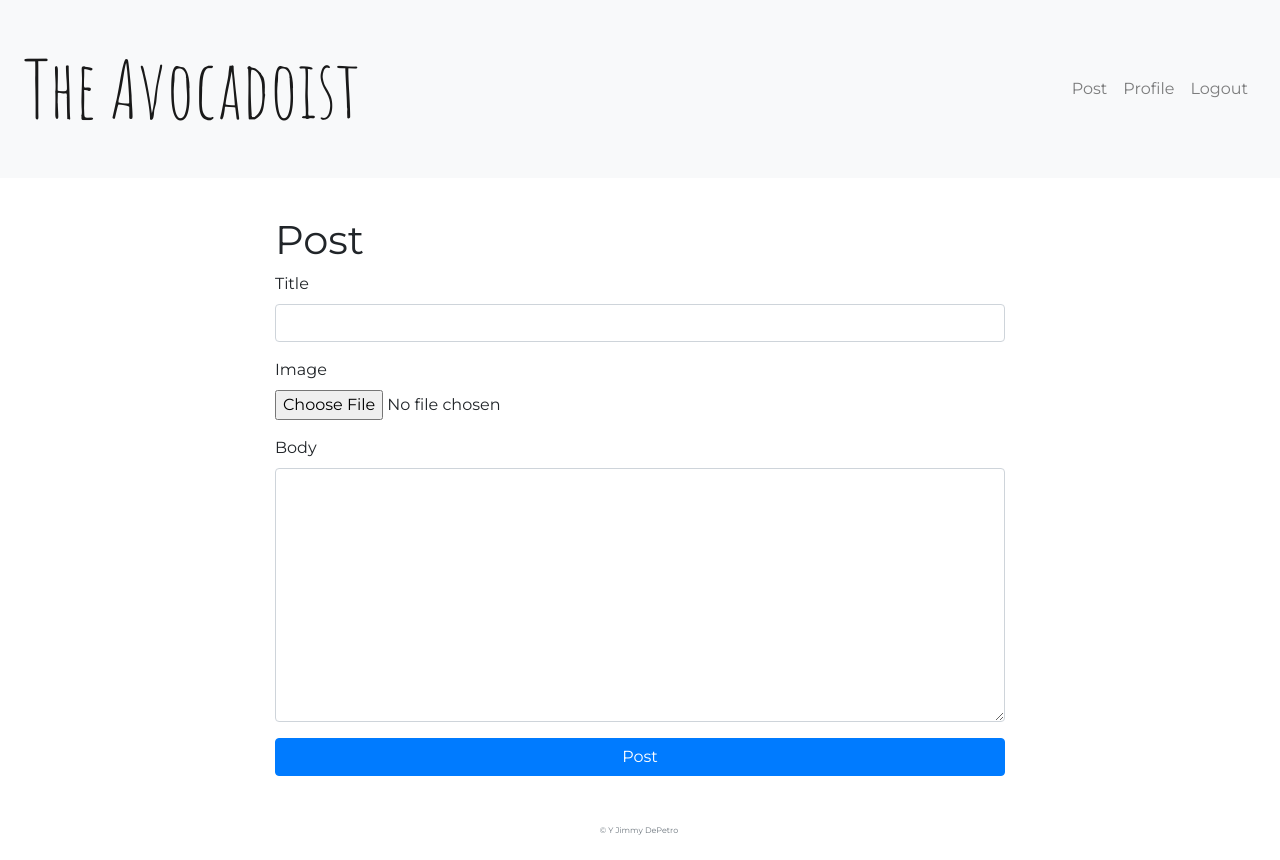
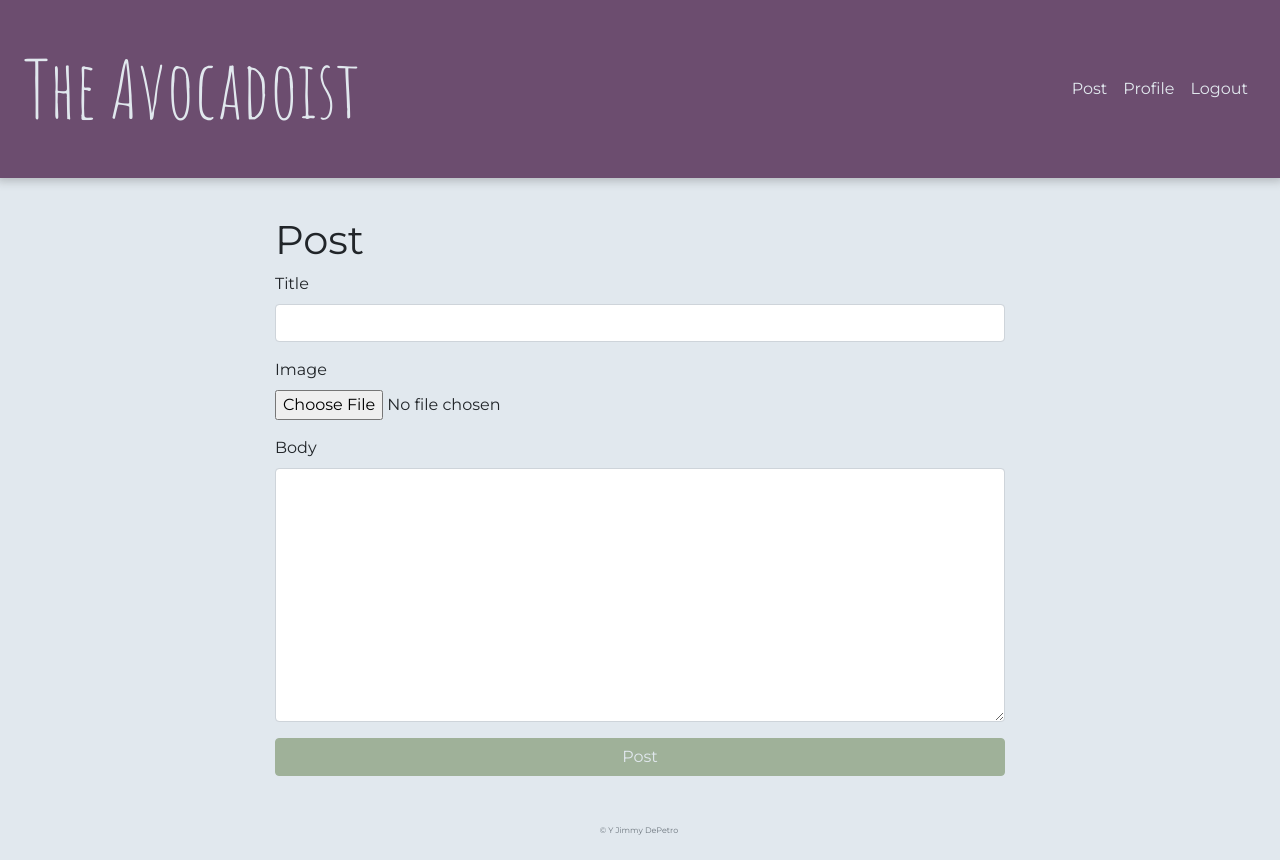
Before and after one commit to jwdepetro/avocadoist-flask, a Flask app: page /post in a window 1280 px wide. Run offline with Flask 2, Linux system fonts and the light colour scheme; the visitor is signed in with stand-in values (Sample User, id 1); data comes from the database, SQL or seed files in the repository; some libraries are stand-ins or nearby versions.

Commit message:
added a face lift with css

```diff
--- a/app/static/app.css
+++ b/app/static/app.css
@@ -5,6 +5,7 @@
  body
  {
     font-family: 'Montserrat', sans-serif;
+    background-color: #e1e8ee;
  }
 
  .app-title
@@ -16,6 +17,10 @@
  #header
  {
     padding: 1.5rem;
+    background-color: #6c4d6f !important;
+    -webkit-box-shadow: 0px 0px 9px 3px rgba(41,41,41,.25);
+    -moz-box-shadow: 0px 0px 9px 3px rgba(41,41,41,.25);
+    box-shadow: 0px 0px 9px 3px rgba(41,41,41,.25);
  }
 
  #header-title
@@ -23,6 +28,12 @@
     font-family: 'Amatic SC', cursive;
     font-size: 5rem;
     transition: 0.2s;
+    color: #e1e8ee;
+ }
+
+ .header-link
+ {
+     color: #e1e8ee;
  }
 
  #main
@@ -36,3 +47,15 @@
     height: 60px;
     font-size: .5rem;
  }
+
+ .btn-primary
+ {
+     color: #e1e8ee;
+     background-color: #9fb199;
+     border-color: #9fb199;
+ }
+
+ .edit-post
+ {
+     color: #9fb199;
+ }
--- a/app/templates/partials/_header.html
+++ b/app/templates/partials/_header.html
@@ -1,24 +1,23 @@
-<nav class="navbar navbar-expand-lg navbar-light bg-light fixed-top" id="header">
+<nav class="navbar navbar-expand-lg fixed-top" id="header">
     <a class="navbar-brand" href="{{ url_for('index') }}" id="header-title">
-        <!-- Welcome {{current_user.name}} -->
         The Avocadoist
     </a>
     <button class="navbar-toggler" type="button" data-toggle="collapse" data-target="#navbarNav" aria-controls="navbarNav"
         aria-expanded="false" aria-label="Toggle navigation">
-        <span class="navbar-toggler-icon"></span>
+        <i class="fas fa-bars header-link"></i>
     </button>
     {% if not current_user.is_anonymous %}
     <div class="collapse navbar-collapse" id="navbarNav">
         <div class="mr-auto"></div>
         <ul class="navbar-nav">
             <li class="nav-item">
-                <a class="nav-link" href="{{ url_for('post') }}">Post</a>
+                <a class="nav-link header-link" href="{{ url_for('post') }}">Post</a>
             </li>
             <li class="nav-item">
-                <a class="nav-link" href="{{ url_for('profile') }}">Profile</a>
+                <a class="nav-link header-link" href="{{ url_for('profile') }}">Profile</a>
             </li>
             <li class="nav-item">
-                <a class="nav-link" href="{{ url_for('logout') }}">Logout</a>
+                <a class="nav-link header-link" href="{{ url_for('logout') }}">Logout</a>
             </li>
         </ul>
     </div>
```
Also changed, not shown: app/templates/partials/_post.html (+18 -10 lines).
